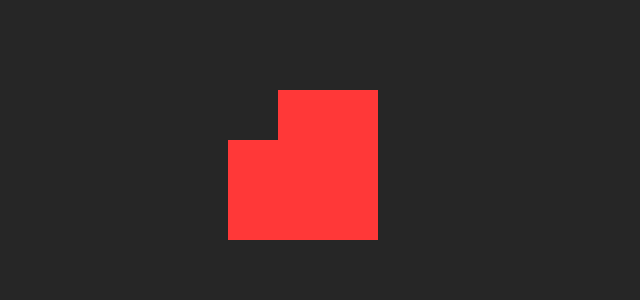
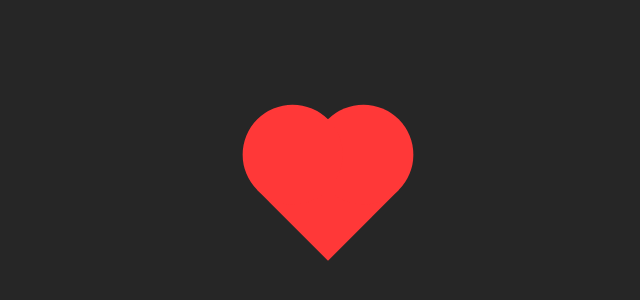
Before and after one commit to AnkitWaghinkar/Heartbeat-using-css, a plain HTML site: page index.html in a window 1280 px wide. Shown: the part 218-518 px from the top of the page, without its empty margins (312-952 px from the left). Drawn offline with Linux system fonts and the light colour scheme.

Commit message:
Heartshape completed

```diff
--- a/style.css
+++ b/style.css
@@ -15,6 +15,8 @@ body {
          width: 100px;
          background-color: #ff3838;
 
+         transform: rotate(45deg);
+
 }
 
 
@@ -30,7 +32,10 @@ body {
 
              background-color: #ff3838;
              transform: translateY(-50%);
+
+             border-radius: 50%;
 }
+
 
 .heart::after{
 
@@ -44,4 +49,6 @@ body {
 
              background-color: #ff3838;
              transform: translateX(-50%);
+
+             border-radius: 50%;
 }
```
Lines whose indentation alone changed are shown as unchanged.
